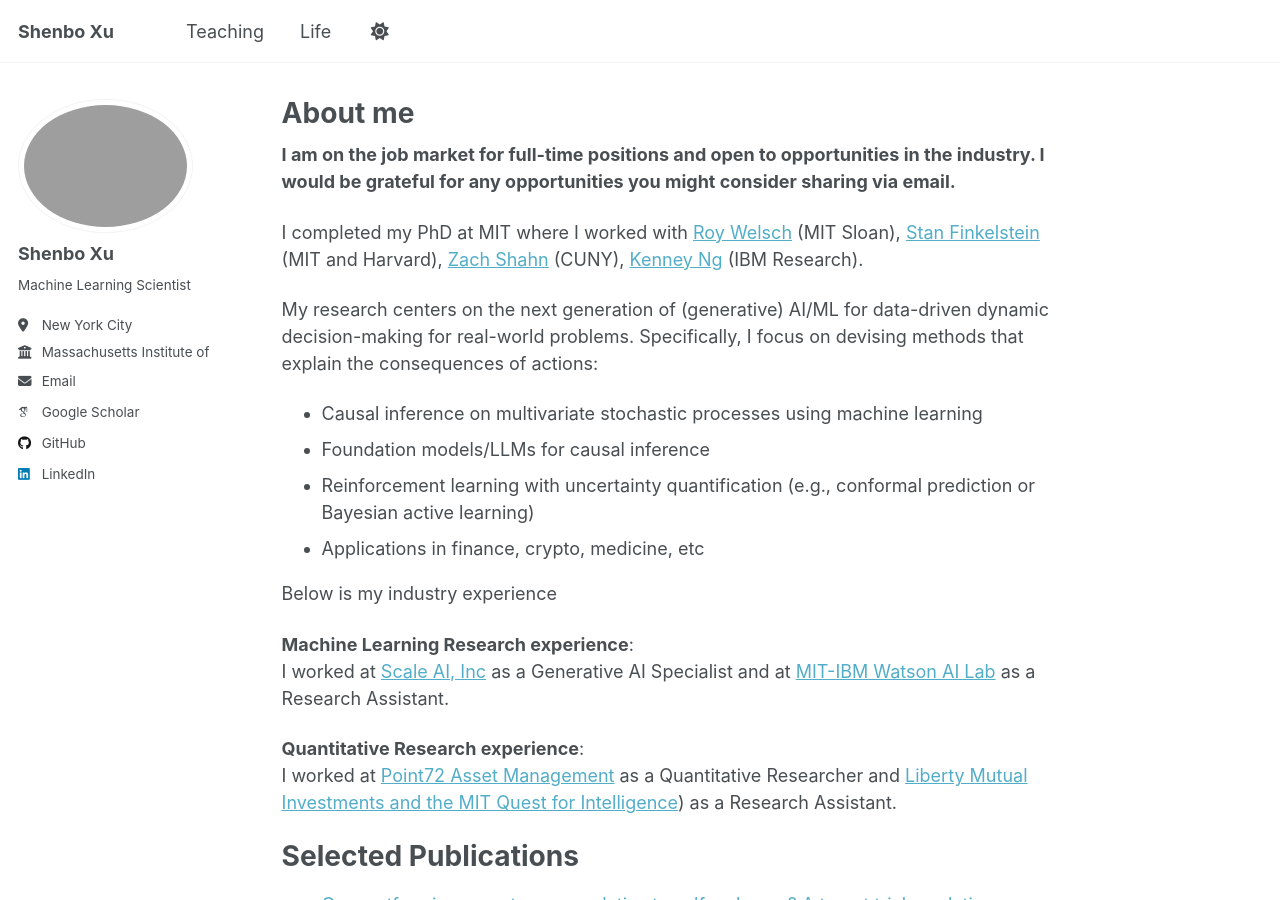
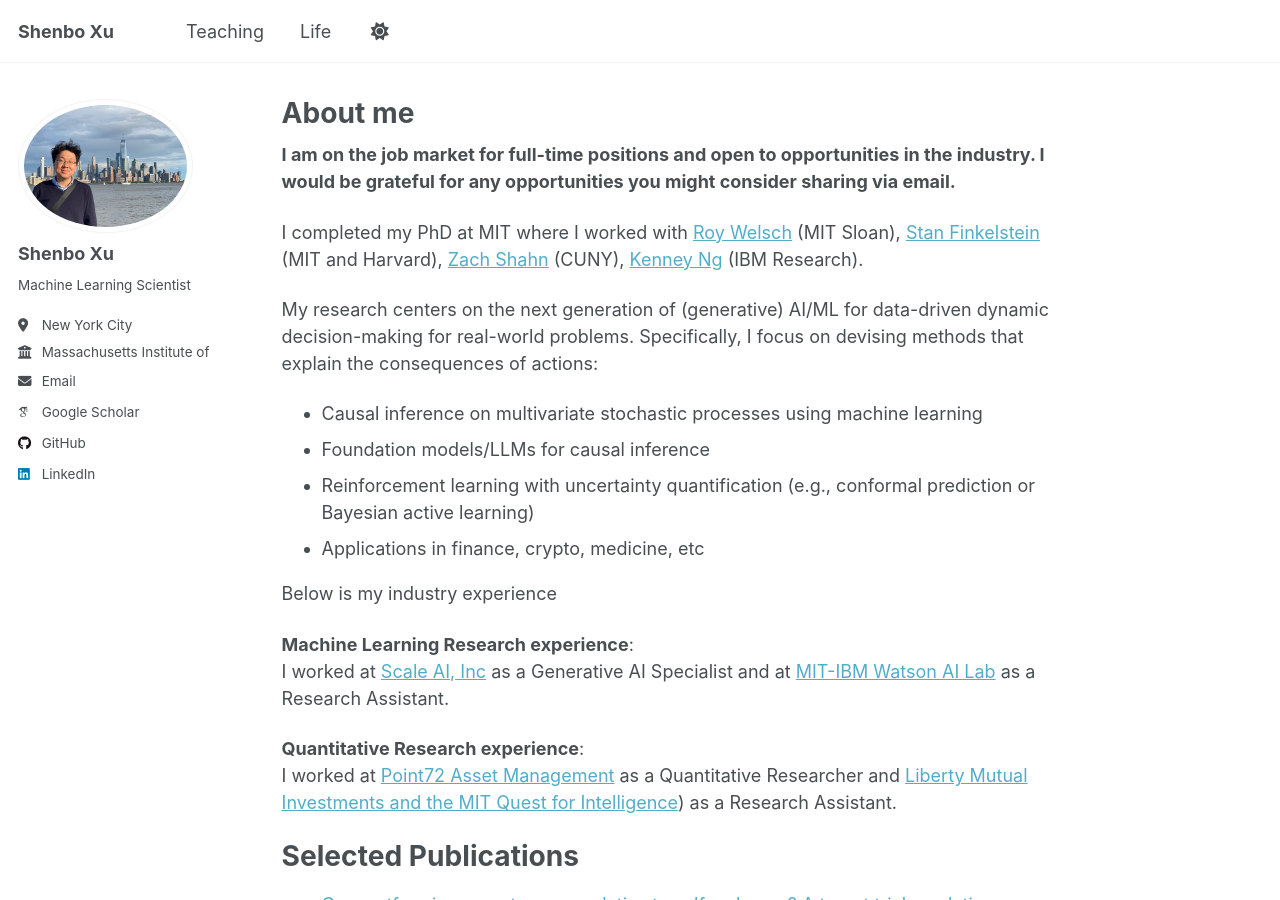
Before and after one commit to xushenbo/xushenbo.github.io, a Jekyll site: the page built from _pages/about.md, in a window 1280 px wide and 900 px high. Built offline with Jekyll 4.4.1, drawn with Linux system fonts in a browser that asks for light colours; some web fonts are replaced; a script that is not in the unit is left out.

Commit message:
Update _config.yml

```diff
--- a/_config.yml
+++ b/_config.yml
@@ -22,7 +22,7 @@ repository               : "xushenbo/xushenbo.github.io"
 #               Additional customization can be done by editing /_includes/author-profile.html
 author:
   # Biographic information
-  avatar           : "headshot.png"
+  avatar           : "headshot.JPG"
   name             : "Shenbo Xu"
   pronouns         : # example: "she/her"
   bio              : "Machine Learning Scientist"
```
